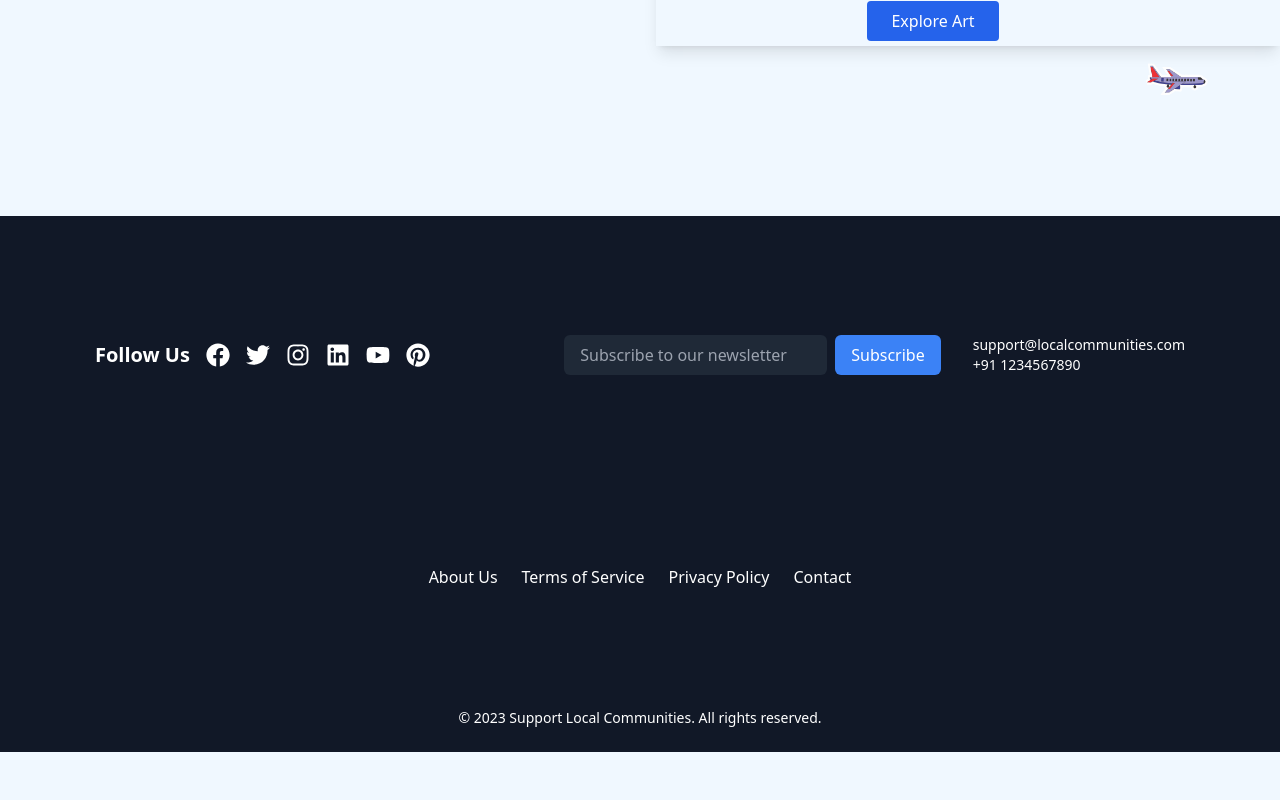
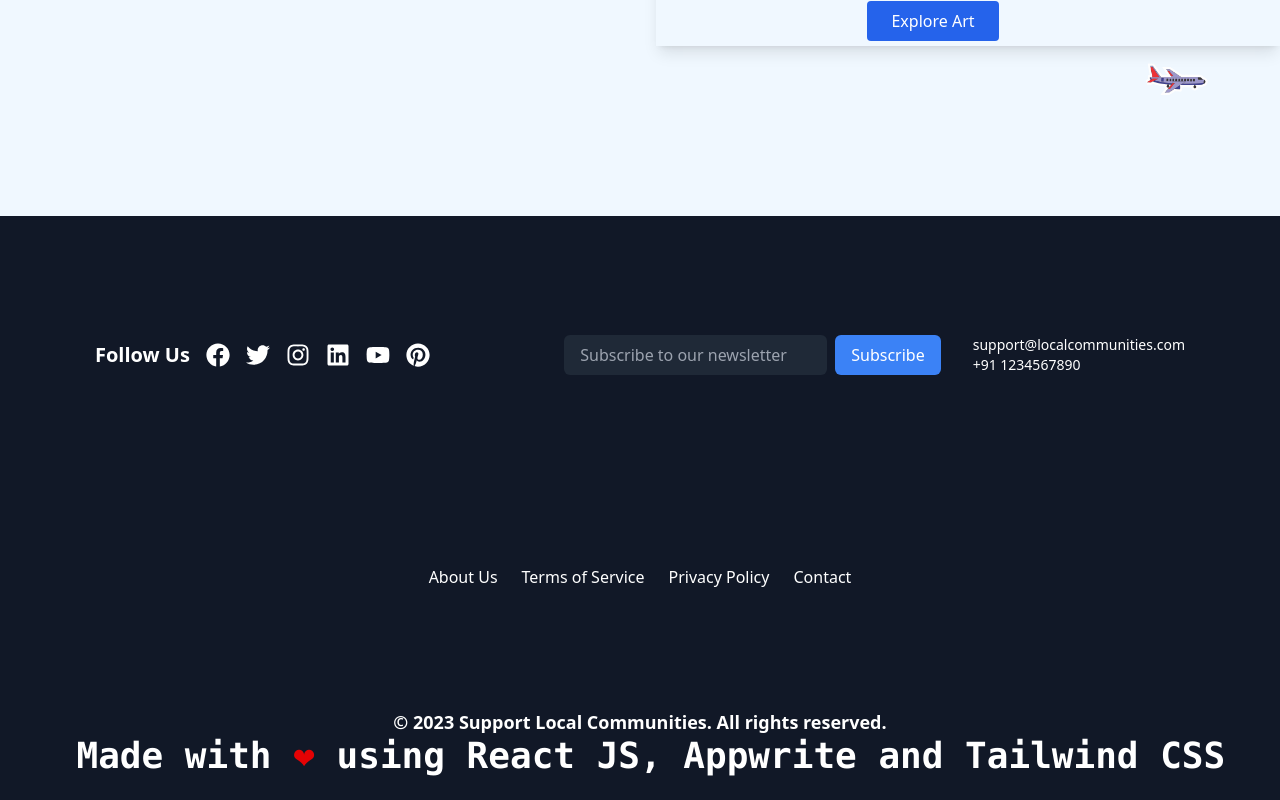
Before and after one commit to adityabisht02/Support-Local-Communities, a React (Create React App) app: page / in a window 1280 px wide. Shown: the part 2198-2998 px from the top of the page. Before the commit the page ends 2950 px from the top, so only its background shows below. Built offline with nearby package versions, Linux system fonts and the light colour scheme; no server answers.

Commit message:
theme added to art pages

```diff
--- /dev/null
+++ b/src/components/Footer.css
@@ -0,0 +1,19 @@
+@keyframes sparkle {
+    0% {
+      opacity: 1;
+      transform: scale(1);
+    }
+    50% {
+      opacity: 0.5;
+      transform: scale(1.2);
+    }
+    100% {
+      opacity: 1;
+      transform: scale(1);
+    }
+  }
+
+  .sparkling-heart {
+    color: red;
+    animation: sparkle 1s infinite;
+  }
--- a/src/components/Footer.js
+++ b/src/components/Footer.js
@@ -1,8 +1,14 @@
-import React from "react";
+import React,{useContext} from "react";
 import { FaFacebook, FaTwitter, FaInstagram, FaLinkedin, FaYoutube, FaPinterest } from "react-icons/fa";
+import { ThemeContext } from "../ThemeContext";
+import { FaHeart } from "react-icons/fa";
+import './Footer.css';
 
 const Footer = () => {
+  const { theme } = useContext(ThemeContext);
+  const navbarCSS = theme === "dark" ? "navbar-dark" : "";
   return (
+    <div className={`navbar ${navbarCSS}`}>
     <footer className="bg-gray-900 text-white py-6">
       <div className="container mx-auto flex justify-between items-center">
         <div className="flex items-center">
@@ -90,10 +96,13 @@ const Footer = () => {
           </li>
         </ul>
       </div>
-      <p className="text-center mt-6 text-sm">
+      <p className="text-4xl text-center mt-6 text-bold text-lg font-bold">
         © 2023 Support Local Communities. All rights reserved.
+        <br/>
+        <pre className="text-4xl"> Made with <span class="sparkling-heart">&#10084;</span> using React JS, Appwrite and Tailwind CSS</pre>
       </p>
     </footer>
+    </div>
   );
 };
 
--- a/src/donations/pages/DonationForm.js
+++ b/src/donations/pages/DonationForm.js
@@ -12,6 +12,8 @@ import api from "../../apis/apis";
 import { ThemeContext } from "../../ThemeContext";
 
 const DonationForm = () => {
+  const { theme } = useContext(ThemeContext);
+  const navbarCSS = theme === "dark" ? "navbar-dark" : "";
   const [title, setTitle] = useState("");
   const [content, setContent] = useState("");
   const [amount, setAmount] = useState("");
@@ -24,8 +26,6 @@ const DonationForm = () => {
   const [isLoading, setIsLoading] = useState(false);
   const [isSubmitted, setIsSubmitted] = useState(false);
   const [isError, setIsError] = useState(false);
-  const { theme, toggleTheme } = useContext(ThemeContext);
-  const navbarCSS = theme === "dark" ? "navbar-dark" : "";
 
   const handleSubmit = async (event) => {
     event.preventDefault();
--- a/src/donations/pages/DonationList.js
+++ b/src/donations/pages/DonationList.js
@@ -86,7 +86,7 @@ const DonationList = () => {
                   alt="donation-images"
                   className="w-full h-40 object-cover mb-4 rounded"
                 />
-                <h2 className="text-xl font-bold text-center">
+                <h2 className="text-xl font-bold text-center text-black">
                   {donation.title}
                 </h2>
                 <p className="mt-2 text-gray-600">{donation.content}</p>
--- a/src/donations/pages/DonationPost.js
+++ b/src/donations/pages/DonationPost.js
@@ -107,7 +107,6 @@ const DonationPost = () => {
                 {donation.title}
               </p>
             </div>
-
             <div className="donation-card flex flex-wrap">
               <div className="donation-card-description w-full lg:w-1/2">
                 <p className="mt-4">{donation.content}</p>
@@ -124,7 +123,7 @@ const DonationPost = () => {
                               (Math.floor(Math.random() * donation.amount) %
                                 donation.amount)) /
                               donation.amount) *
-                              100
+                            100
                           )}%`,
                         }}
                       ></div>
@@ -165,7 +164,7 @@ const DonationPost = () => {
                   </a>
                   <br />
                   <small>Posted at: {donation.date}</small>
-                  <br/>
+                  <br />
                   <Link
                     to="/donations"
                     className="payment-link"
--- a/src/marketplace/pages/ArtworkForm.js
+++ b/src/marketplace/pages/ArtworkForm.js
@@ -1,8 +1,13 @@
-import React, { useState } from "react";
+import React, { useState,useContext } from "react";
 import { Client, Storage, Databases, ID } from "appwrite";
 import { Server } from "../utils/config";
 import api from "../../apis/apis";
+import { ThemeContext } from "../../ThemeContext";
+import '../../components/Navbar.css';
+
 function ArtworkForm() {
+  const { theme } = useContext(ThemeContext);
+  const navbarCSS = theme === "dark" ? "navbar-dark" : "";
   const [formParams, updateFormParams] = useState({
     name: "",
     description: "",
@@ -45,10 +50,10 @@ function ArtworkForm() {
 
   return (
     <React.Fragment>
-      <div className="">
+     <div className={`navbar ${navbarCSS}`}>
         <div className="flex flex-col place-items-center mt-10" id="nftForm">
           <form
-            className="bg-white shadow-md rounded px-8 pt-4 pb-8 mb-4"
+            className="bg-white shadow-md rounded px-8 pt-4 pb-8 mb-4 text-black"
             onSubmit={handleSubmit}
           >
             <h3 className="text-center font-bold mb-8">Submit your Artwork</h3>
--- a/src/marketplace/pages/PaintingMarketplace.js
+++ b/src/marketplace/pages/PaintingMarketplace.js
@@ -1,10 +1,15 @@
-import React, { useState, useEffect } from "react";
+import React, { useState, useEffect, useContext } from "react";
 import "../../index.css";
 import NFTCard from "./NFTCard";
 import { Client, Databases, Storage } from "appwrite";
 import { Server } from "../utils/config";
 import img from "./painting.jpg";
+import { ThemeContext } from "../../ThemeContext";
+import '../../components/Navbar.css';
+
 function PaintingMarketplace() {
+  const { theme } = useContext(ThemeContext);
+  const navbarCSS = theme === "dark" ? "navbar-dark" : "";
   const [data, setData] = useState([]);
   useEffect(() => {
     async function getAllArt() {
@@ -61,10 +66,12 @@ function PaintingMarketplace() {
   ];
   return (
     <React.Fragment>
-      <div className="grid grid-cols-3">
-        {data.map((value, index) => {
-          return <NFTCard data={value} key={index} />;
-        })}
+      <div className={`navbar ${navbarCSS}`}>
+        <div className="grid grid-cols-3">
+          {data.map((value, index) => {
+            return <NFTCard data={value} key={index} />;
+          })}
+        </div>
       </div>
     </React.Fragment>
   );
```
Lines whose indentation alone changed are shown as unchanged.
